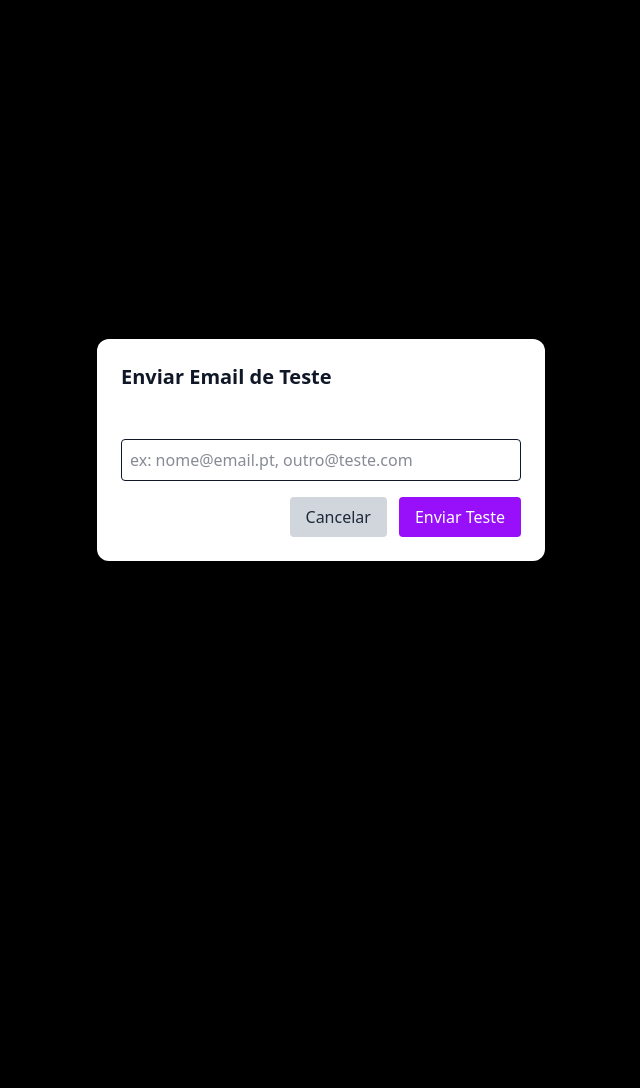
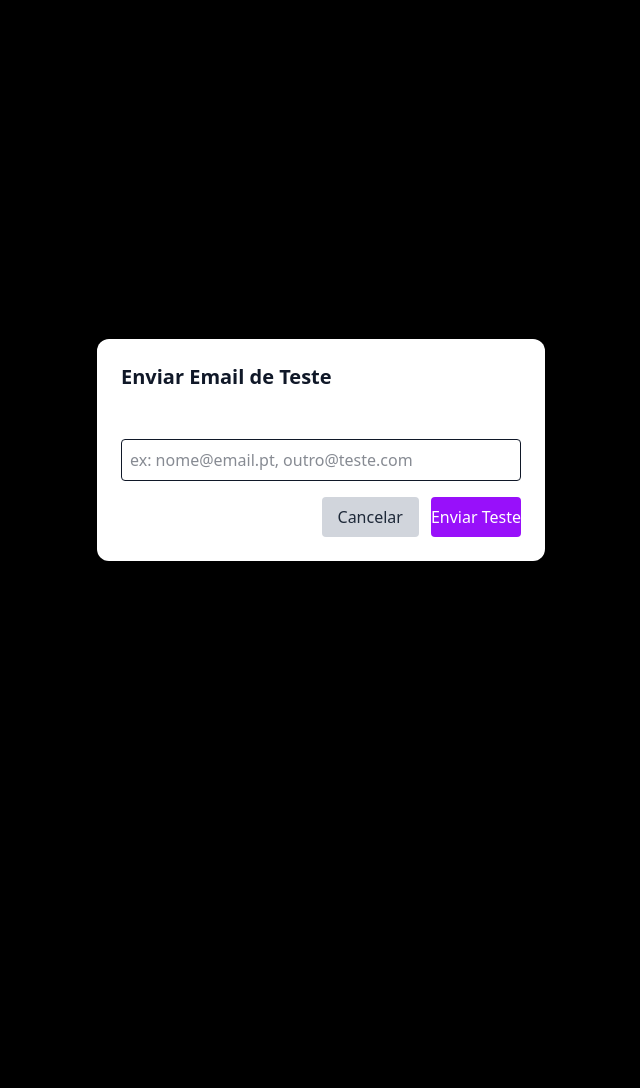
Before and after one commit to Synth-Axis/campaignmanager, a PHP site: page /views/editar_campanha.php in a window 1280 px wide, after a click on "Enviar Email de Teste". Shown: the part 250-1338 px from the top of the page, without its empty margins (319-959 px from the left). Run offline with PHP 8.4, Linux system fonts and the light colour scheme; the template is opened without the code that fills it, so the values that code supplies are empty; some libraries are stand-ins or nearby versions.

Commit message:
modal update

```diff
--- a/views/editar_campanha.php
+++ b/views/editar_campanha.php
@@ -121,7 +121,7 @@
                     <button type="button" onclick="document.getElementById('modal-envio-teste').classList.add('hidden')"
                         class="cursor-pointer px-4 py-2 bg-gray-300 text-gray-800 rounded">Cancelar</button>
                     <button type="submit"
-                        class="cursor-pointer px-4 py-2 bg-purple-600 text-white rounded hover:bg-purple-700">Enviar Teste</button>
+                        class="cursor-pointer goit cpx-4 py-2 bg-purple-600 text-white rounded hover:bg-purple-700">Enviar Teste</button>
                 </div>
             </form>
         </div>
```
